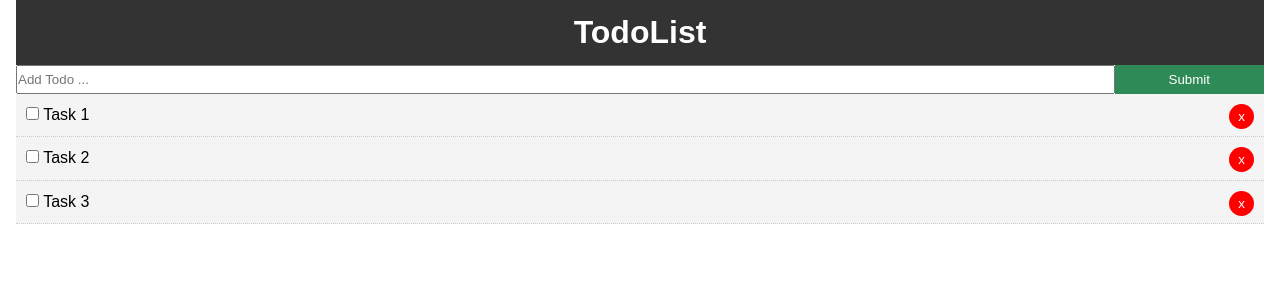
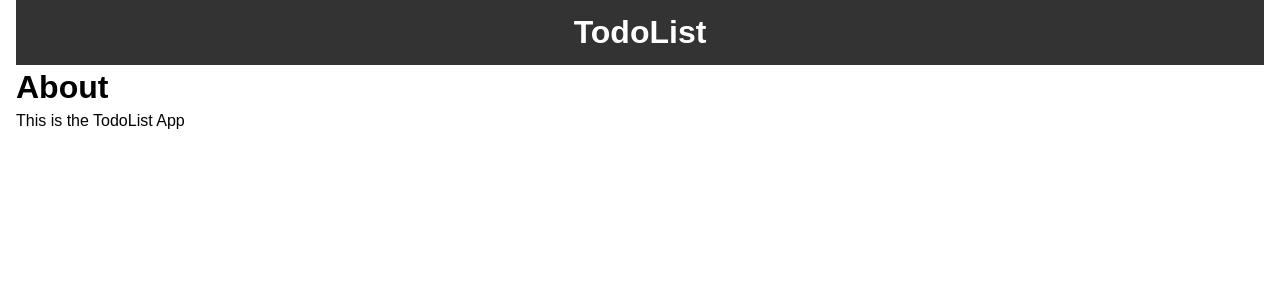
Before and after one commit to muhammadahad96/react-todolist-app, a React (Create React App) app: page /about in a window 1280 px wide. Shown: the top 300 px of the page. Built offline with nearby package versions, Linux system fonts and the light colour scheme.

Commit message:
added about page component

```diff
--- a/package.json
+++ b/package.json
@@ -8,6 +8,7 @@
     "@testing-library/user-event": "^7.2.1",
     "react": "^16.13.1",
     "react-dom": "^16.13.1",
+    "react-router-dom": "^5.2.0",
     "react-scripts": "3.4.1",
     "uuid": "^8.2.0"
   },
--- a/src/App.js
+++ b/src/App.js
@@ -1,7 +1,9 @@
-import React, {Component} from 'react';
+import React, { Component } from 'react';
+import { BrowserRouter as Router, Route } from 'react-router-dom';
 import Header from './components/layout/Header';
 import Todos from './components/Todos';
 import AddTodo from './components/AddTodo';
+import About from './components/pages/About';
 import { v4 as uuidv4 } from 'uuid';
 
 import './App.css';
@@ -57,13 +59,20 @@
 
   render() {
     return (
+      <Router>
         <div className="App">
           <div className="container">
             <Header />
+            <Route exact path="/" render={props => (
+              <React.Fragment>
                 <AddTodo addTodo={this.addTodo} />
                 <Todos todos={this.state.todos} markComplete={this.markComplete} delTodo={this.delTodo}/>
+              </React.Fragment>
+            )} />
+            <Route path="/about" component={About} />
           </div>
         </div>
+      </Router>
     );
   }
 }
--- /dev/null
+++ b/src/components/pages/About.js
@@ -0,0 +1,12 @@
+import React from 'react'
+
+function About() {
+  return (
+    <React.Fragment>
+      <h1>About</h1>
+      <p>This is the TodoList App</p>
+    </React.Fragment>
+  )
+}
+
+export default About;
```
Also changed, not shown: 1 other file (tests, documents, lock files or other folders). Lines whose indentation alone changed are shown as unchanged.
